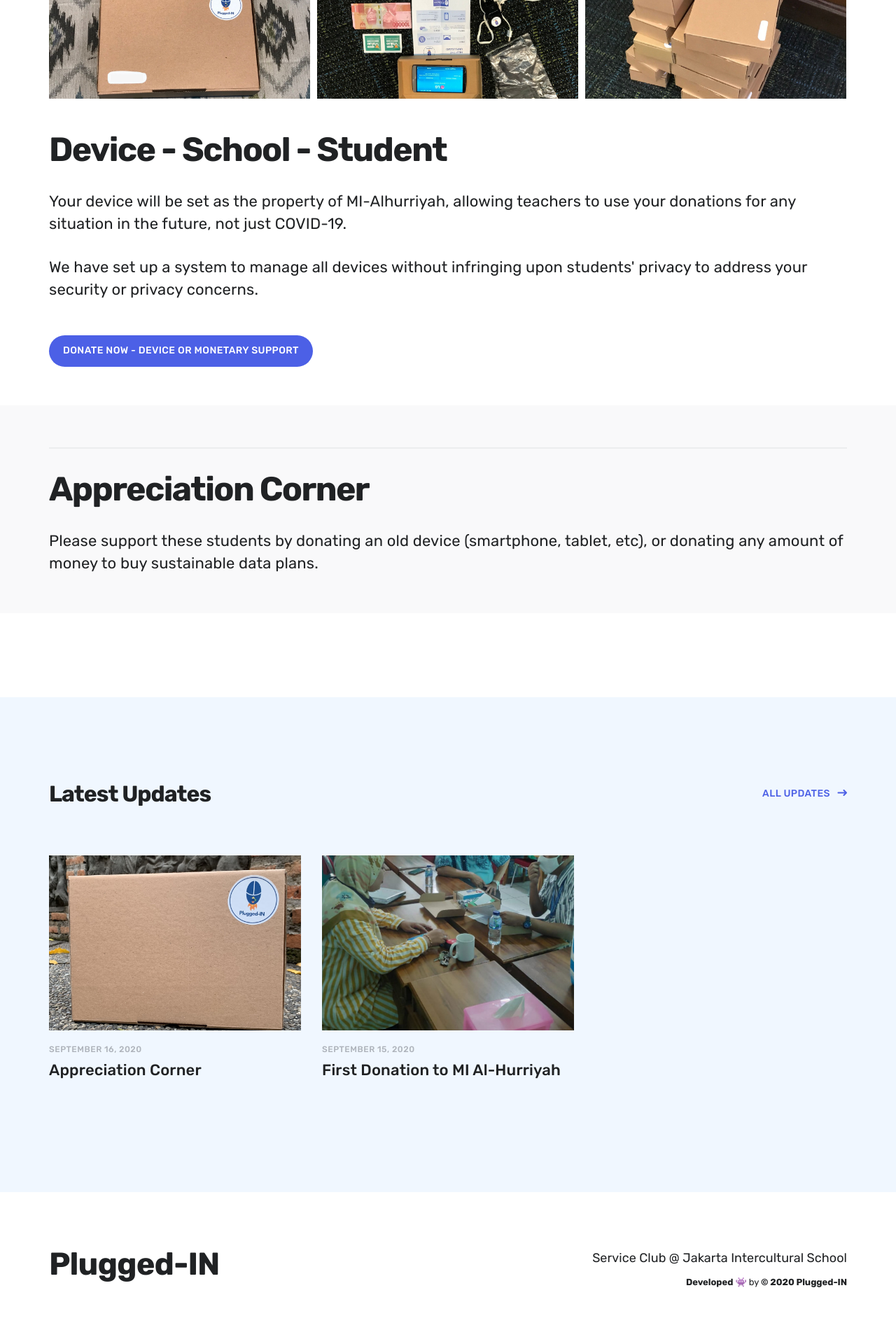
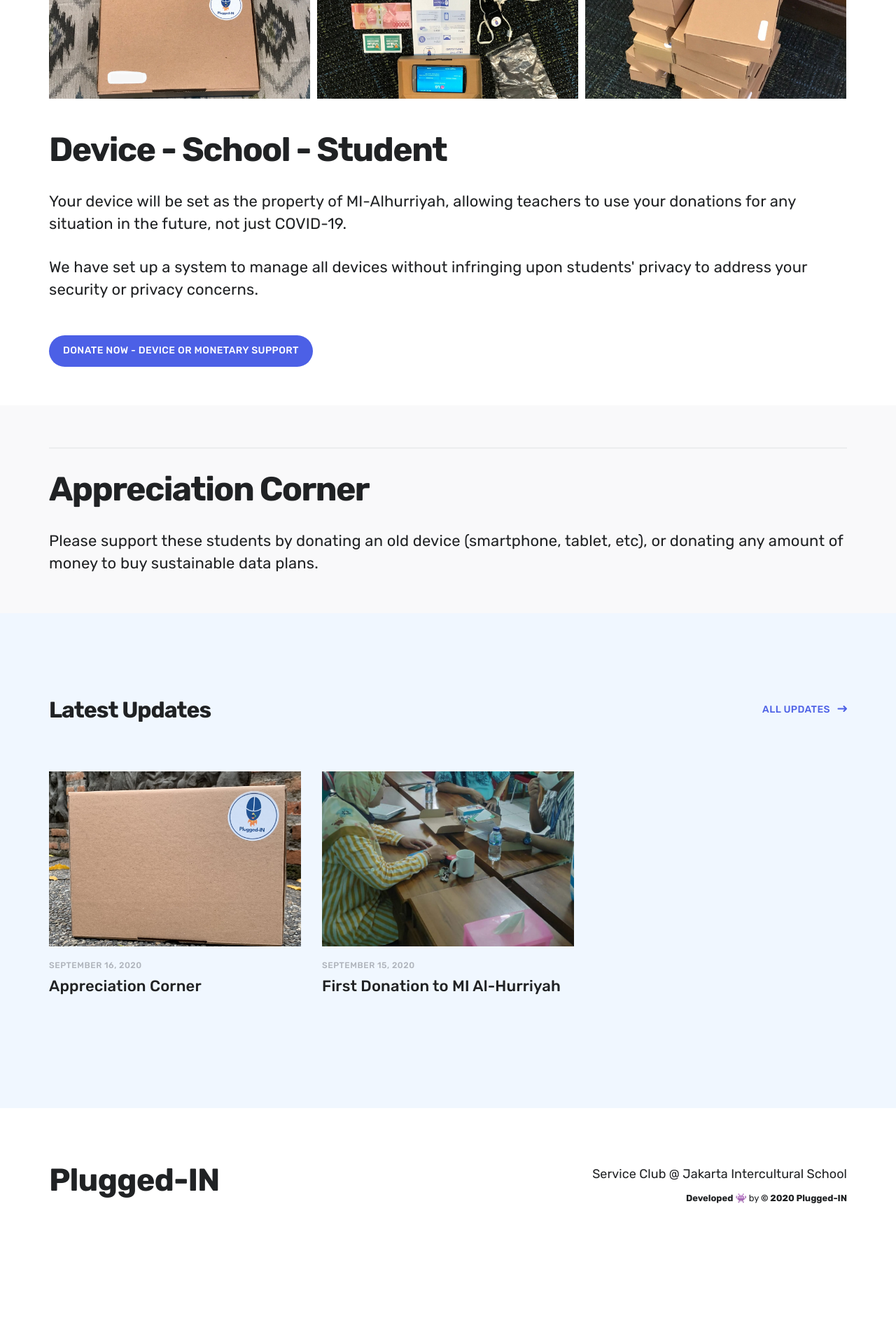
Before and after one commit to SangwookCheon/pluggedin, a Jekyll site: the page built from _projects/1.help-the-unplugged.html, in a window 1280 px wide. Shown: the part 4426-6346 px from the top of the page at 70% size. Built offline with Jekyll 4.4.1, drawn with Linux system fonts in a browser that asks for light colours; nearby versions of some CDN libraries; after the commit the page ends 6226 px from its top, so only the background shows below that.

Commit message:
Removed "Listing"

```diff
--- a/_projects/1.help-the-unplugged.html
+++ b/_projects/1.help-the-unplugged.html
@@ -30,7 +30,7 @@
 		</div>
 	</section>
 
-	<section class="listing">
+	<section class="">
 		<div class="wrap">
 
       <p><a href="#" class="hero__cta button--fill">Donate Now</a></p>
```
